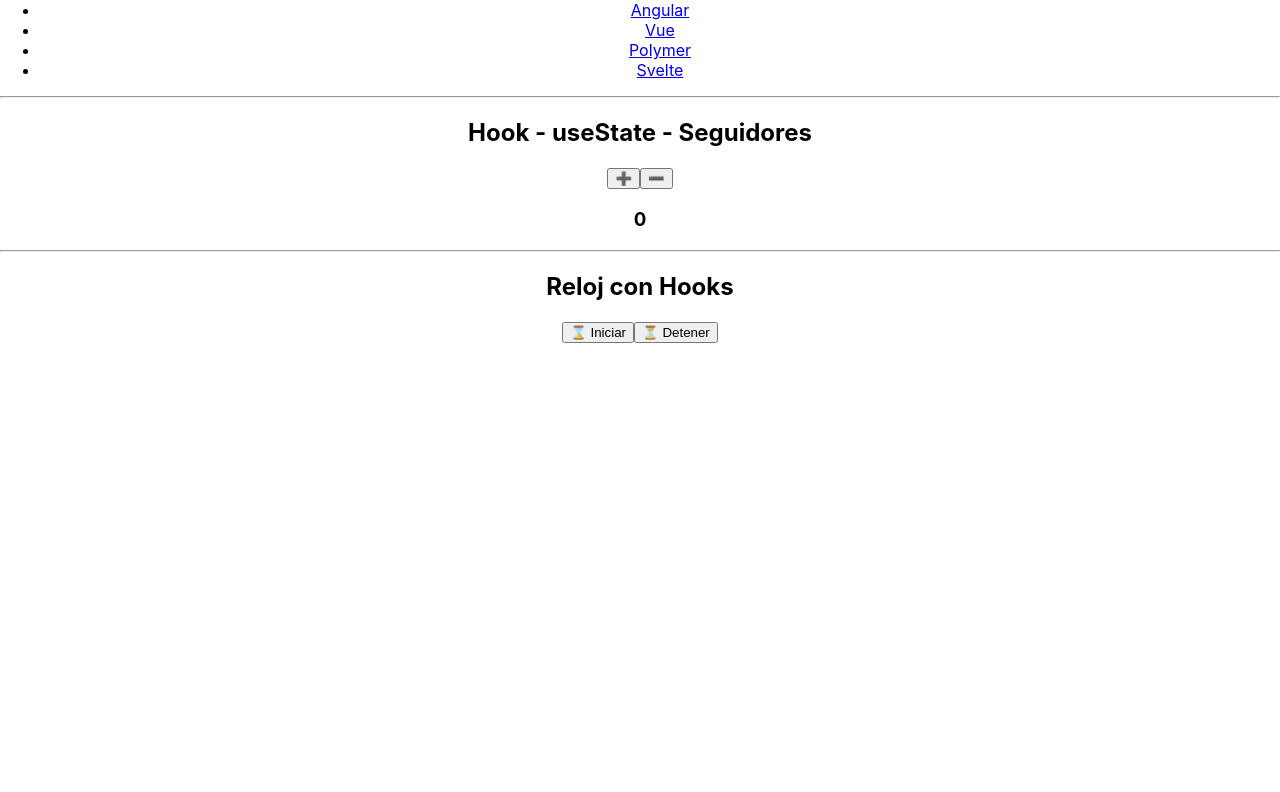
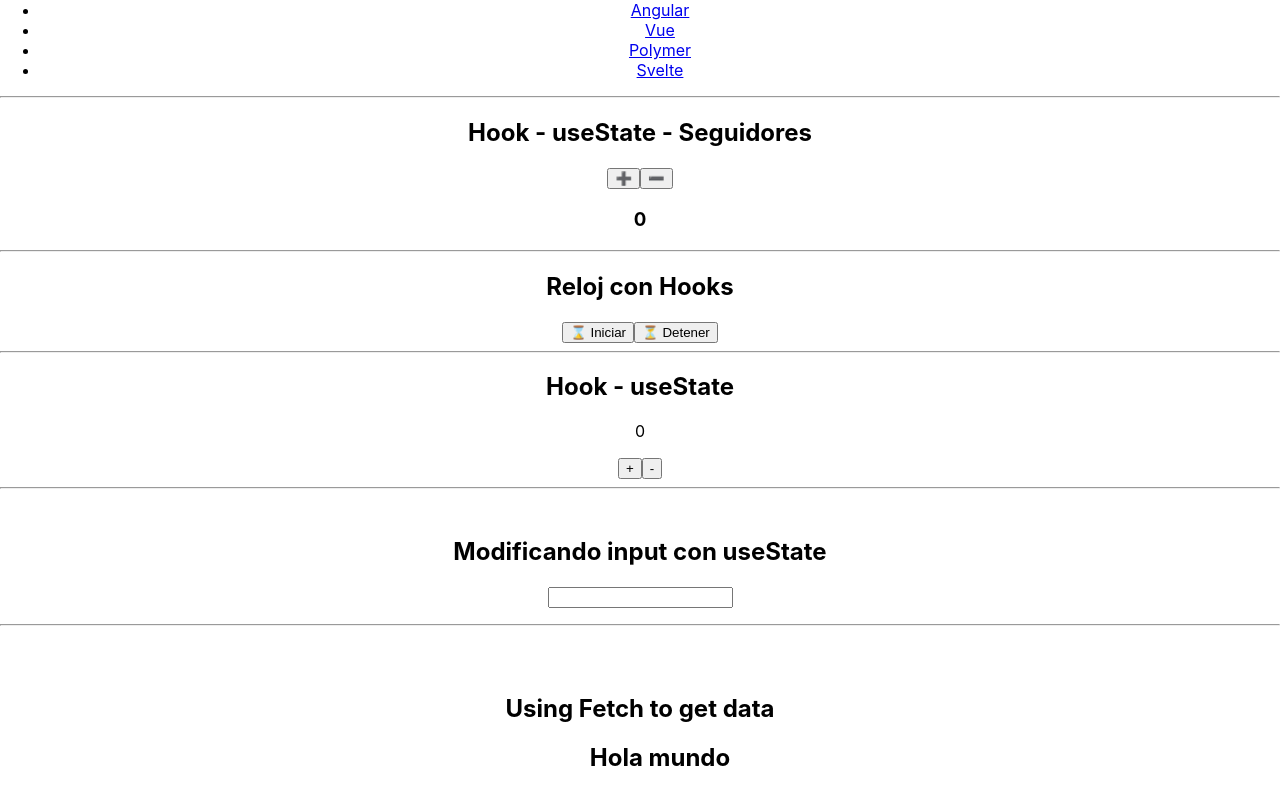
Before and after one commit to nOm-1986/reactTS-JM, a React (Create React App) app: page / in a window 1280 px wide. Shown: the part 612-1404 px from the top of the page. Before the commit the page ends 955 px from the top, so only its background shows below. Built offline with nearby package versions, Linux system fonts and the light colour scheme; no server answers.

Commit message:
Practicing with useState adn useEffect

```diff
--- a/src/App.tsx
+++ b/src/App.tsx
@@ -8,6 +8,8 @@ import { ContadorHooks } from './components/ContadorHooks';
 //import { ScrollHooks } from './components/ScrollHooks';
 import CicloVida from './components/CicloDeVida';
 import { RelojHooks } from './components/RelojHooks';
+import { UseEffectHook } from './components/UseEffectHook';
+import { CicloVidaFetch } from './components/CicloVidaFetch';
 
 const elArreglo = ['a',1,2,3,'b','4'];
 
@@ -38,6 +40,11 @@ function App() {
         <ContadorHooks titulo='Seguidores'></ContadorHooks>
         <hr />
         <RelojHooks/>
+        <hr />
+        <UseEffectHook></UseEffectHook>
+        <br/>
+        <br/>
+        <CicloVidaFetch></CicloVidaFetch>
       </section>
     </div>
   );
--- /dev/null
+++ b/src/components/CicloVidaFetch.tsx
@@ -0,0 +1,36 @@
+import React,{useState, useEffect} from "react";
+type UsersApi = {
+    id: number,
+    email: string,
+    first_name: string,
+    last_name: string,
+    avatar: string
+}
+
+
+const defaultUser:UsersApi = {
+    id: 1,
+    email: 'joshefbeltran@gmail.com',
+    first_name: 'Jose Fabian',
+    last_name:'Beltran Meza',
+    avatar:'Nothing'
+}
+
+export const CicloVidaFetch = ():JSX.Element => {
+    const [users, setUsers] = useState<[UsersApi] | undefined>([defaultUser]);
+
+    useEffect(() => {
+        fetch('https://reqres.in/api/users?page=1')
+            .then(data => data.json())
+            .then(json => setUsers(json.data));
+    }, []);
+
+    return(
+        <>
+            <h1>Using Fetch to get data</h1>
+            <ul>
+                {users != undefined && <h2>Hola mundo</h2>}
+            </ul>
+        </>
+    );
+}
--- /dev/null
+++ b/src/components/UseEffectHook.tsx
@@ -0,0 +1,39 @@
+import React, {useState, useEffect} from "react";
+
+
+export const UseEffectHook = ():JSX.Element => {
+    const [counter, setCounter] = useState(0);
+    const [campo, setCampo] =  useState('');
+    //const [clickCounter, setClickCounter] = useState(0);
+
+    const sumar = () => setCounter(counter + 1);
+    const restar = () => setCounter(counter - 1);
+
+    useEffect(() => {
+        console.log('Throwing useEffect from campo');
+    }, [campo]);
+
+    //I can have many useEffects that I want.
+    useEffect(() => {
+        console.log('Throwing useEffect from counter');
+    }, [counter]);
+
+    return (
+        <div>
+            <h2>Hook - useState</h2>
+            <p>{counter}</p>
+            <nav>
+                <button onClick={sumar}>+</button>
+                <button onClick={restar}>-</button>
+            </nav>
+            <hr />
+            <br />
+            <h2>Modificando input con useState</h2>
+            <input type="text" onChange={(e)=>{setCampo(e.target.value)}} />
+            <br/>
+            <p>{campo}</p>
+            <hr />
+
+        </div>
+    );
+}
```
